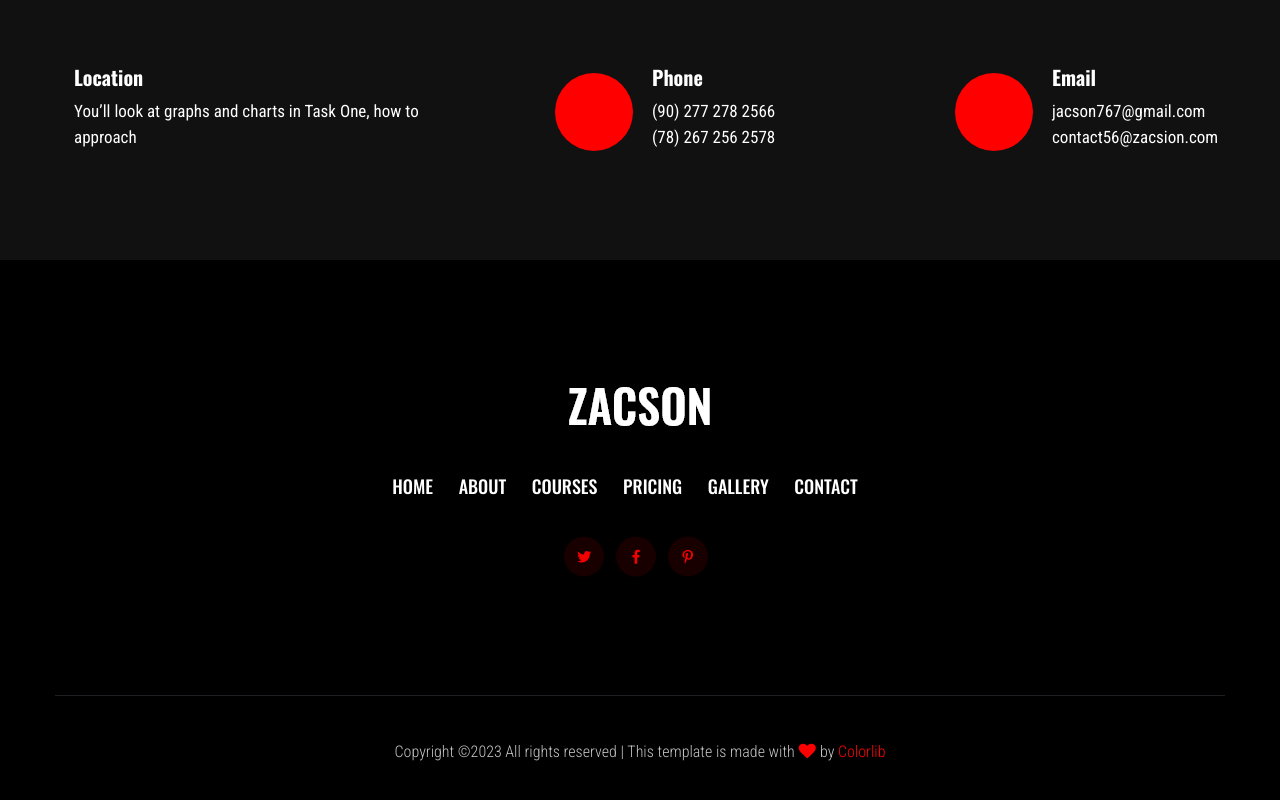
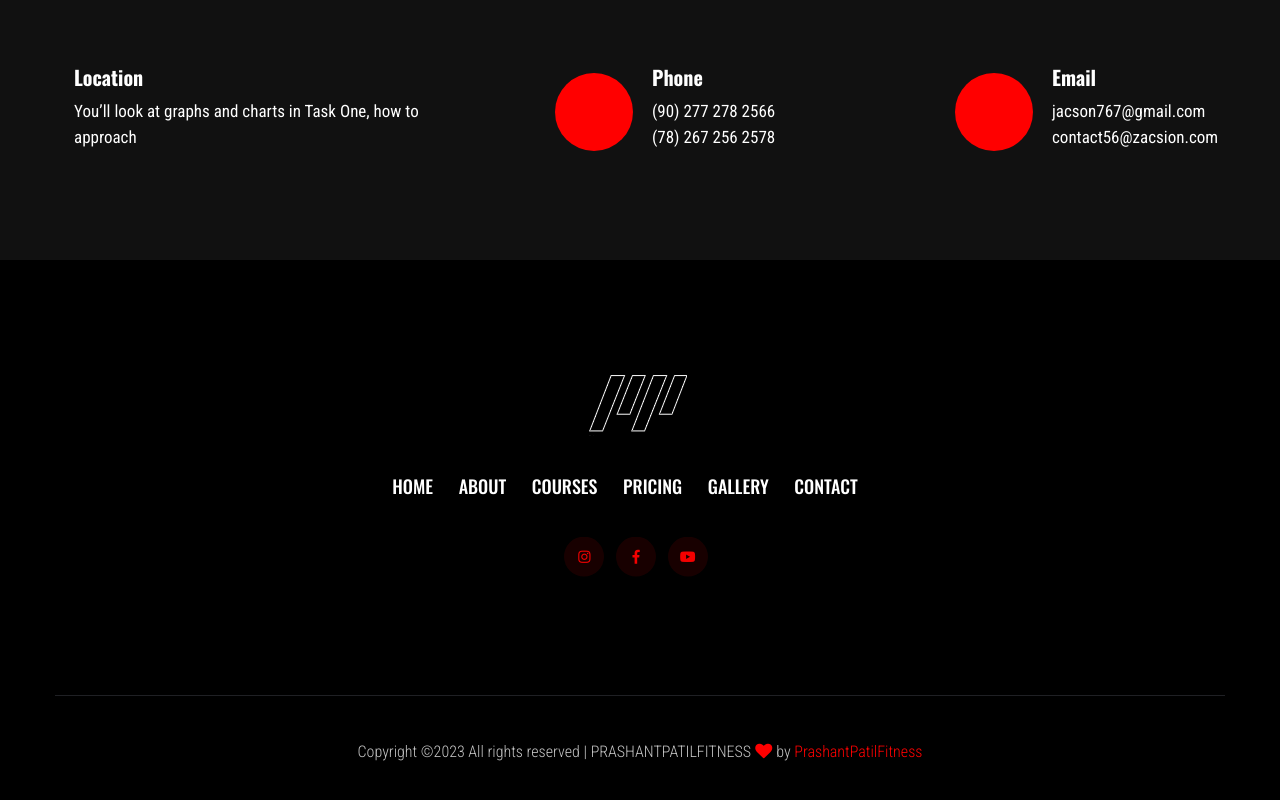
Before and after one commit to prashant668/prashantpatilfitness, a plain HTML site: page contact.html in a window 1280 px wide. Shown: the part 2683-3483 px from the top of the page. Drawn offline with nearby package versions, Linux system fonts and the light colour scheme; some packages are replaced by stand-ins of ours.

Commit message:
Update contact.html

```diff
--- a/contact.html
+++ b/contact.html
@@ -199,7 +199,7 @@
                         <div class="single-footer-caption mb-50 text-center">
                             <!-- logo -->
                             <div class="footer-logo wow fadeInUp" data-wow-duration="1s" data-wow-delay=".2s">
-                                <a href="index.html"><img src="assets/img/logo/logo2_footer.png" alt=""></a>
+                                <a href="index.html"><img src="assets/img/logo/logo2_footer.jpg" alt=""></a>
                             </div>
                             <!-- Menu -->
                             <!-- Header Start -->
@@ -225,9 +225,9 @@
                             <!-- Header End -->
                             <!-- social -->
                             <div class="footer-social mt-30 wow fadeInUp" data-wow-duration="3s" data-wow-delay=".8s">
-                                <a href="#"><i class="fab fa-twitter"></i></a>
-                                <a href="https://bit.ly/sai4ull"><i class="fab fa-facebook-f"></i></a>
-                                <a href="#"><i class="fab fa-pinterest-p"></i></a>
+                                <a href="https://www.instagram.com/prashantpatilfitness/"><i class="fab fa-instagram"></i></a>
+                                <a href="https://www.facebook.com/profile.php?id=100006262208426"><i class="fab fa-facebook-f"></i></a>
+                                <a href="https://www.youtube.com/c/prashantpatiilfitness?sub_confirmation=1"><i class="fab fa-youtube"></i></a>
                             </div>
                         </div>
                     </div>
@@ -239,7 +239,7 @@
                     <div class="col-lg-12">
                         <div class="footer-copy-right text-center">
                             <p><!-- Link back to Colorlib can't be removed. Template is licensed under CC BY 3.0. -->
-                              Copyright &copy;<script>document.write(new Date().getFullYear());</script> All rights reserved | This template is made with <i class="fa fa-heart" aria-hidden="true"></i> by <a href="https://colorlib.com" target="_blank">Colorlib</a>
+                              Copyright &copy;<script>document.write(new Date().getFullYear());</script> All rights reserved | PRASHANTPATILFITNESS <i class="fa fa-heart" aria-hidden="true"></i> by <a href="https://PRASHANTPATIILL.EPIZY.COM" target="_blank">PrashantPatilFitness</a>
                               <!-- Link back to Colorlib can't be removed. Template is licensed under CC BY 3.0. --></p>
                           </div>
                       </div>
```
